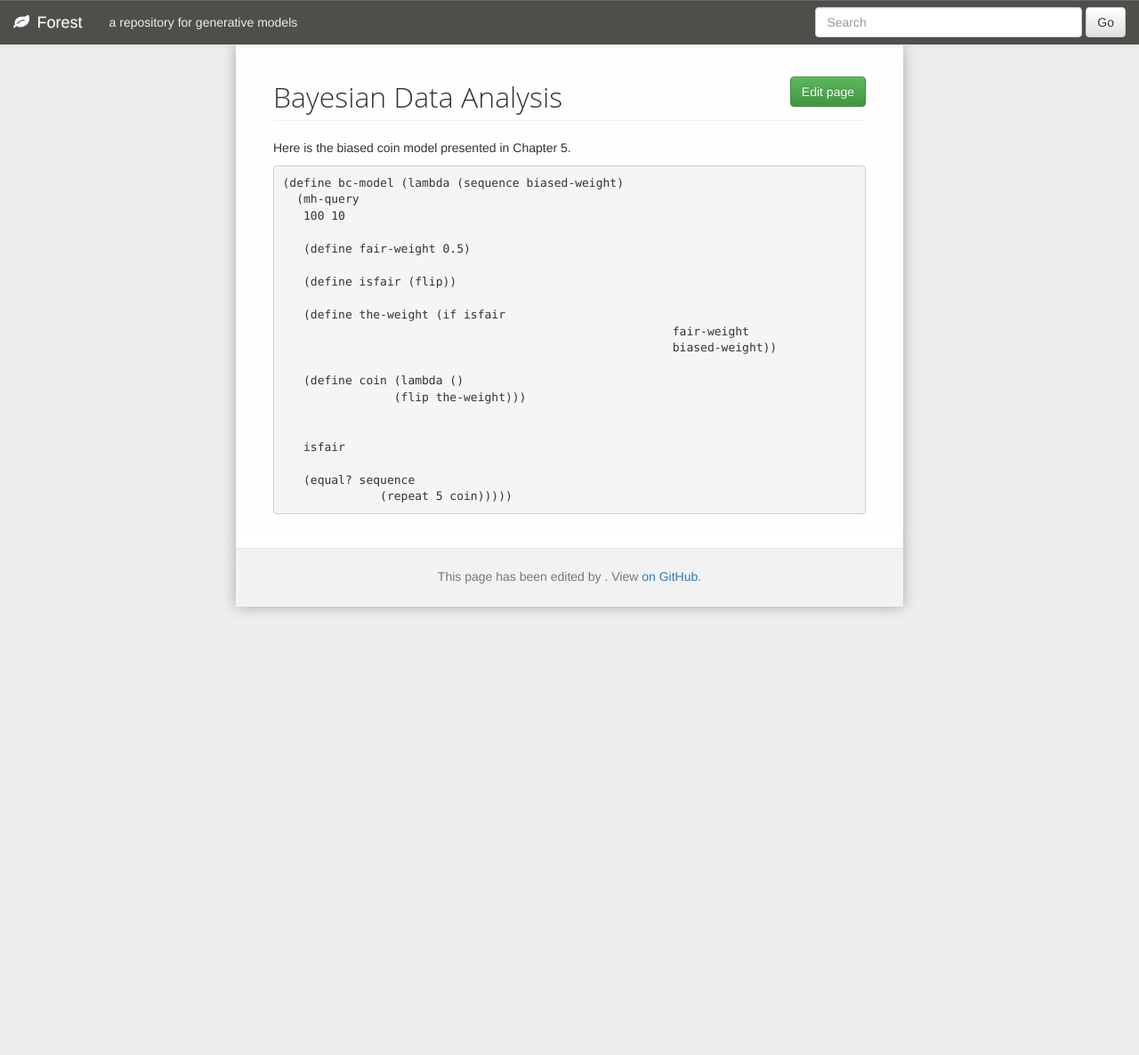
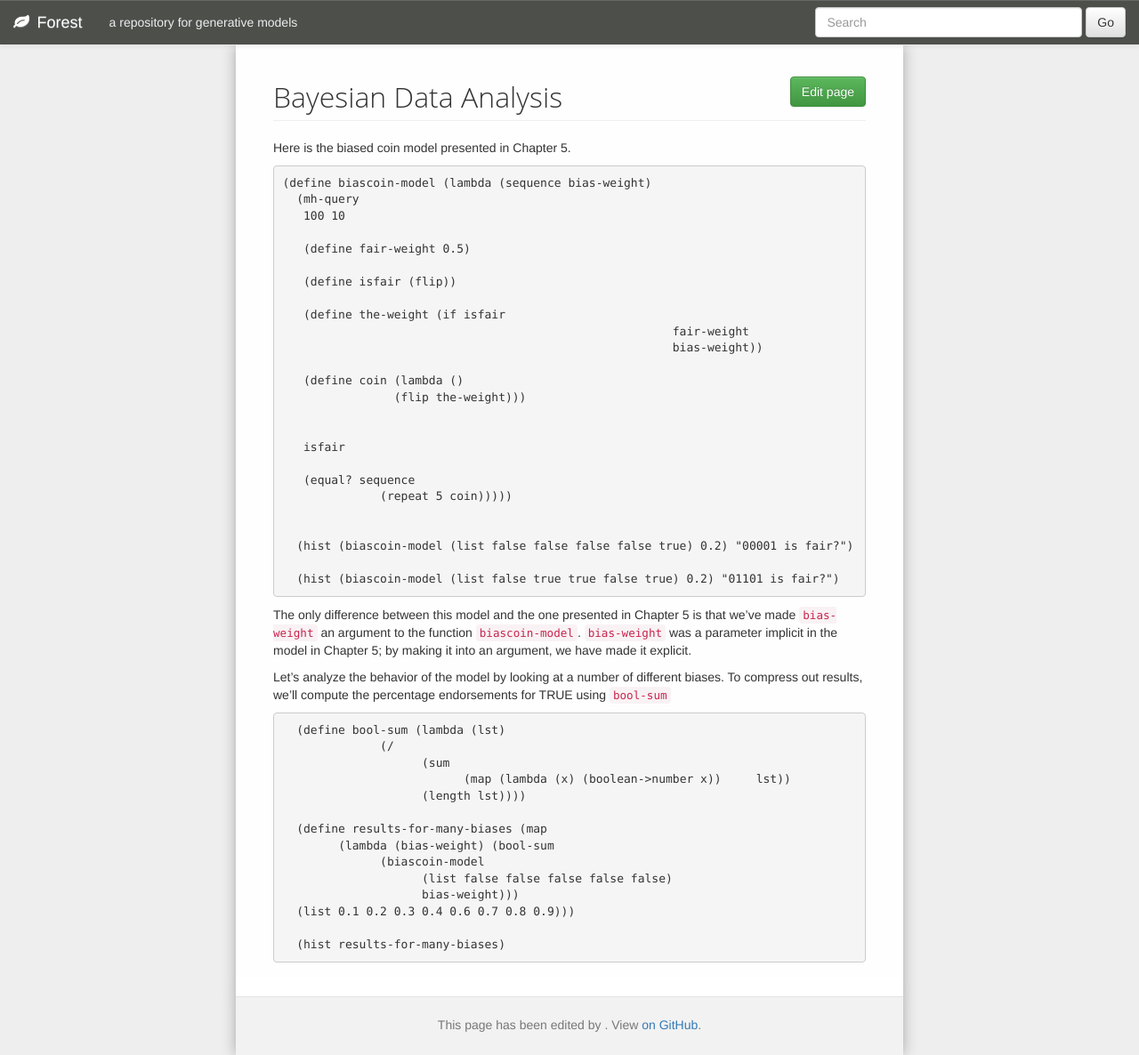
Before and after one commit to forestdb/forestdb.org, a Jekyll site: the page built from models/bayesian-data-analysis.md, in a window 1280 px wide. Shown: the whole page at 89% size. Built offline with Jekyll 4.4.1, drawn with Linux system fonts in a browser that asks for light colours; nearby versions of some CDN libraries; a script that is not in the unit is left out; before the commit the page ends 900 px from its top, so only the background shows below that.

Commit message:
Add (map bc-model list-of-biases)

```diff
--- a/models/bayesian-data-analysis.md
+++ b/models/bayesian-data-analysis.md
@@ -5,7 +5,7 @@ title: Bayesian Data Analysis
 
 Here is the biased coin model presented in Chapter 5.
 
-    (define bc-model (lambda (sequence biased-weight)
+    (define biascoin-model (lambda (sequence bias-weight)
       (mh-query
        100 10
 
@@ -15,7 +15,7 @@ Here is the biased coin model presented in Chapter 5.
 
        (define the-weight (if isfair
        							fair-weight
-       							biased-weight))
+       							bias-weight))
 
        (define coin (lambda ()
        		(flip the-weight)))
@@ -25,3 +25,28 @@ Here is the biased coin model presented in Chapter 5.
 
        (equal? sequence
        	      (repeat 5 coin)))))
+
+
+      (hist (biascoin-model (list false false false false true) 0.2) "00001 is fair?")
+
+      (hist (biascoin-model (list false true true false true) 0.2) "01101 is fair?")
+
+The only difference between this model and the one presented in Chapter 5 is that we've made  `bias-weight` an argument to the function `biascoin-model`. `bias-weight` was a parameter implicit in the model in Chapter 5; by making it into an argument, we have made it explicit.
+
+Let's analyze the behavior of the model by looking at a number of different biases.
+To compress out results, we'll compute the percentage endorsements for TRUE using `bool-sum`
+
+      (define bool-sum (lambda (lst)
+                  (/
+                        (sum
+                              (map (lambda (x) (boolean->number x))     lst))
+                        (length lst))))
+
+      (define results-for-many-biases (map
+            (lambda (bias-weight) (bool-sum
+                  (biascoin-model
+                        (list false false false false false)
+                        bias-weight)))
+      (list 0.1 0.2 0.3 0.4 0.6 0.7 0.8 0.9)))
+
+      (hist results-for-many-biases)
```
